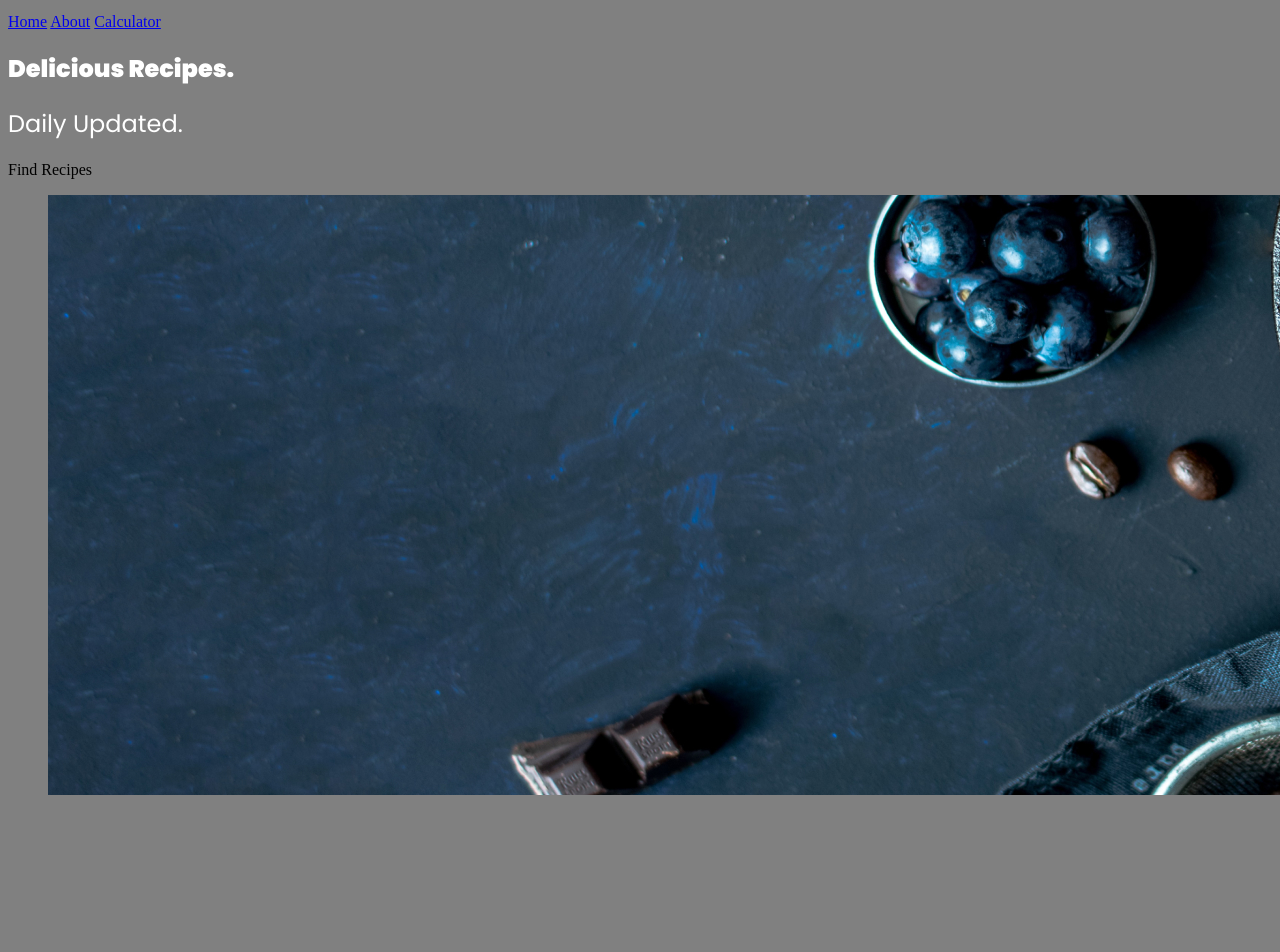
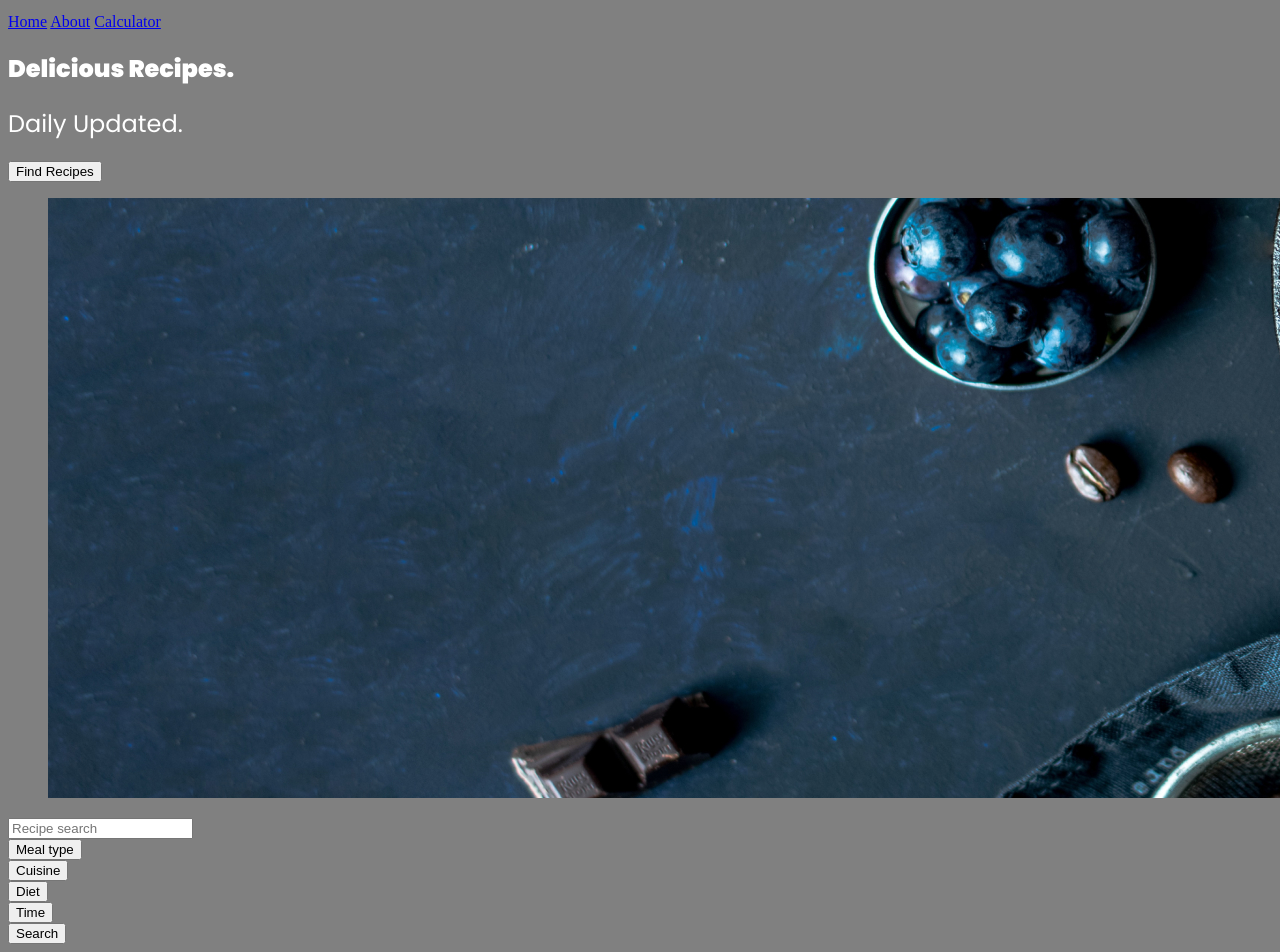
Before and after one commit to Marijn1999/eindopdracht-novi-marijnvrolijk-v2, a website: page index.html in a window 1280 px wide. Shown: the part 37-989 px from the top of the page. Before the commit the page ends 852 px from the top, so only its background shows below. Drawn offline with Linux system fonts and the light colour scheme.

Commit message:
HTML homepage bijna klaar

```diff
--- a/index.html
+++ b/index.html
@@ -25,8 +25,8 @@
             <h1 class="deliciousRecipesText">Delicious Recipes.</h1>
             <h2 class="dailyUpdatedText">Daily Updated.</h2>
         </div>
-        <div class="nonFunctionalButton1">
-            <span class="findRecipesText">Find Recipes</span>
+        <div class="buttonFindRecipes">
+            <button class="findRecipesButton">Find Recipes</button>
         </div>
         <figure class="imageBannerHomepage_img">
             <img src="assets/images/hero-image.jpg" alt="Hero Image">
@@ -44,6 +44,28 @@
 
         </figure>
     </section>
+    <section class="searchBarMiddle">
+        <input type="text" placeholder="Recipe search">
+        <div class="dropDownButtons">
+            <button class="dropDownButton1">Meal type</button>
+            <div class="dropDownButton1Content">
+
+            </div>
+            <button class="dropDownButton1">Cuisine</button>
+            <div class="dropDownButton2Content">
+
+            </div>
+            <button class="dropDownButton1">Diet</button>
+            <div class="dropDownButton3Content">
+
+            </div>
+            <button class="dropDownButton1">Time</button>
+            <div class="dropDownButton4Content">
+
+            </div>
+        </div>
+            <button class="searchButton1">Search</button>
+    </section>
 
 
 </main>
--- a/styles.css
+++ b/styles.css
@@ -25,6 +25,7 @@ body {
     background-color: grey;
 }
 
+
 h1 {
     color: white;
     font-family: Poppins-Bold, sans-serif;
```
